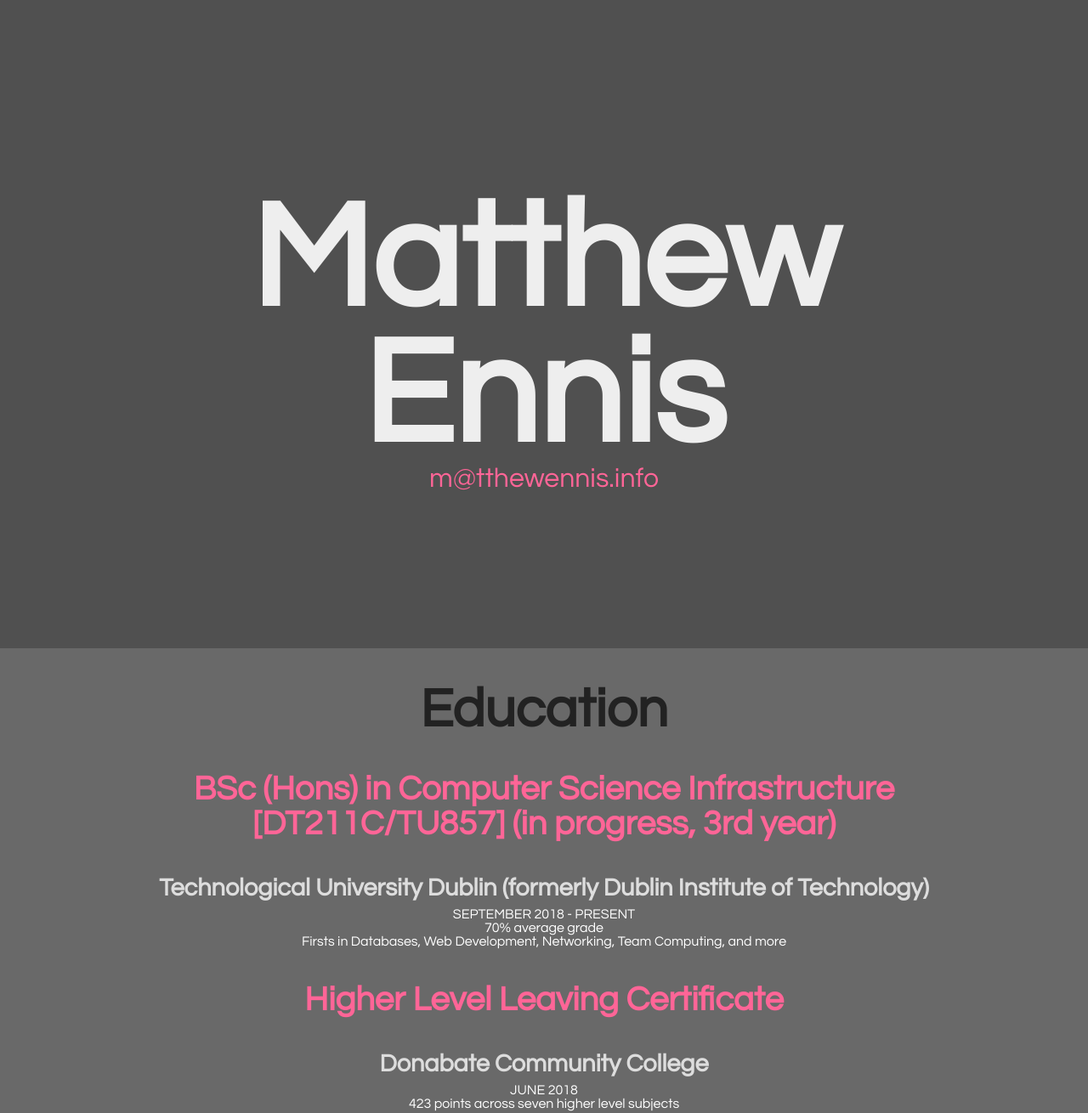
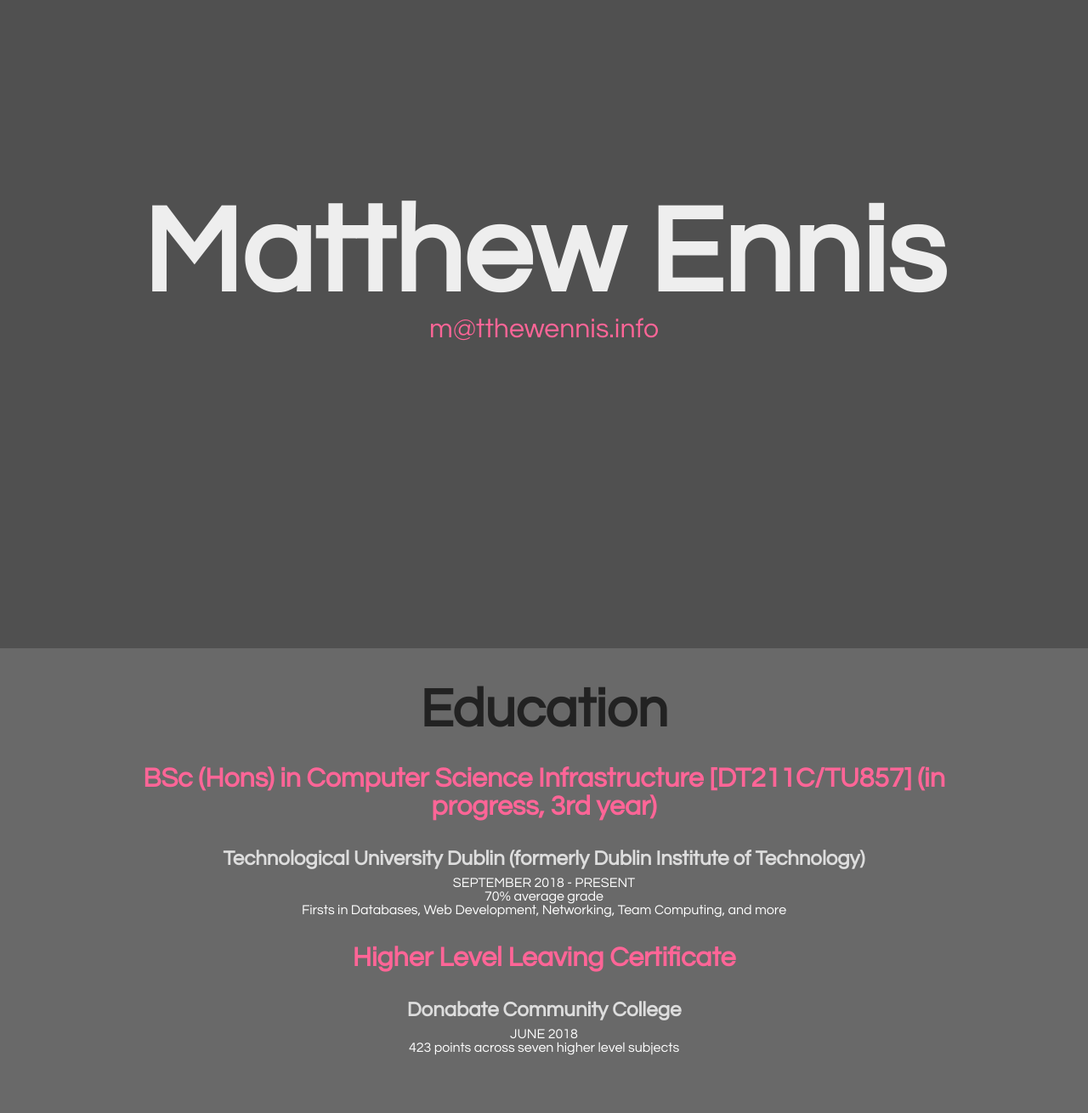
Before and after one commit to MatthewEnnis/matthewennis.github.io, a plain HTML site: page index.html in a window 1280 px wide. Shown: the part 37-1347 px from the top of the page at 85% size. Drawn offline with Linux system fonts and the light colour scheme.

Commit message:
More minor aesthetic changes

```diff
--- a/index.html
+++ b/index.html
@@ -40,7 +40,7 @@
 			<h4>Discord Bot</h4>
 			Created an interactive bot for Discord (instant messaging client) with various simple utility functions using Python, running on a Raspberry Pi
 			<h3>Open-Source Contributions</h3>
-			Have made various contributions to open-source software via <a href="https://github.com/MatthewEnnis">GitHub</a>
+			Have made various contributions to open-source software via <a href="https://github.com/MatthewEnnis">GitHub</a><br />
 			Successfully completed DigitalOcean’s Hacktoberfest 2019 open-source challenge
 			<h3>Competitions</h3>
 			Came 2nd place in TU Dublin in Gamesfleadh’s Java-based Robocode team contest<br />
--- a/style.css
+++ b/style.css
@@ -44,28 +44,28 @@ body {
 h1 {
 	color:#EEEEEE;
 	padding-top:28vh;
-	line-height:10rem;
+	line-height:18vh;
 	margin:0;
-	font-size:11rem;
+	font-size:18vh;
 }
 
 h2 {
 	color:#222222;
-	font-size:4rem;
+	font-size:8vh;
 	padding:0;
 	margin:0;
 }
 
 h3 {
 	color:#FF6597;
-	font-size:2.5rem;
+	font-size:4vh;
 	padding:0;
 	margin:2hv;
 }
 
 h4 {
 	color:#DDDDDD;
-	font-size:1.8rem;
+	font-size:3vh;
 	padding:0;
 	margin:1vh;
 }
```
